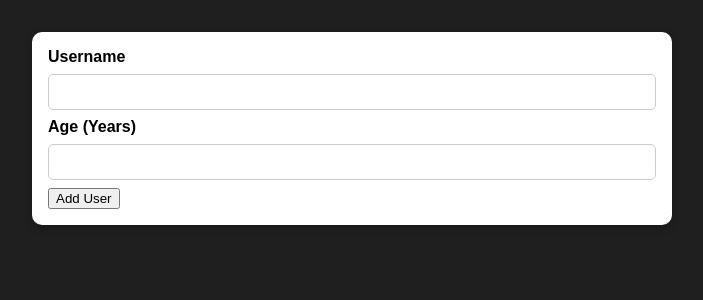
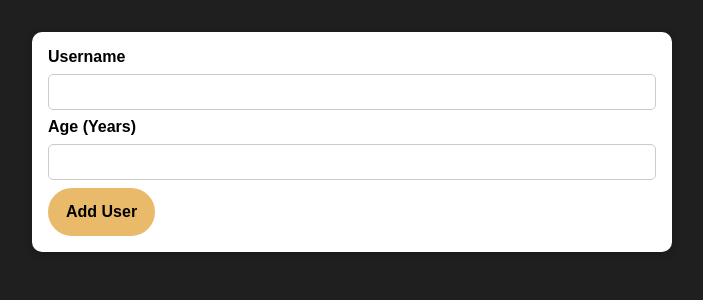
Before and after one commit to bognikk/REACT-add-user-app, a React (Create React App) app: page / in a window 1280 px wide. Shown: the top 300 px of the page, without its empty margins (288-991 px from the left). Built offline with nearby package versions, Linux system fonts and the light colour scheme.

Commit message:
reusable button comp

```diff
--- /dev/null
+++ b/src/components/UI/Button.jsx
@@ -0,0 +1,17 @@
+import React from "react";
+
+import classes from "./Button.module.scss";
+
+const Button = ({ typeProp, onClickProp, children }) => {
+	return (
+		<button
+			className={classes.button}
+			type={typeProp || "button"}
+			onClick={onClickProp}
+		>
+			{children}
+		</button>
+	);
+};
+
+export default Button;
--- /dev/null
+++ b/src/components/UI/Button.module.scss
@@ -0,0 +1,31 @@
+.button {
+	display: inline-block;
+	width: 100%;
+	padding: 0.8rem 1rem;
+	border: 2px solid #eaba6b;
+	border-radius: 30px;
+	color: #000;
+	font: inherit;
+	font-weight: 700;
+	text-decoration: none;
+	background-color: #eaba6b;
+	cursor: pointer;
+
+	@media (min-width: 768px) {
+		width: auto;
+	}
+
+	&:hover,
+	&:active,
+	&:focus {
+		color: #eaba6b;
+		border-color: #eaba6b;
+		background-color: #0075a2;
+		outline-color: #eaba6b;
+	}
+
+	&:focus {
+		outline: 2px solid webkit-focus-ring-color;
+		outline-offset: -2px;
+	}
+}
--- a/src/components/Users/AddUser.jsx
+++ b/src/components/Users/AddUser.jsx
@@ -1,6 +1,7 @@
 import React from "react";
 
 import Card from "../UI/Card";
+import Button from "../UI/Button";
 
 import classes from "./AddUser.module.scss";
 
@@ -16,7 +17,7 @@ const AddUser = (props) => {
 				<input type="text" id="username" />
 				<label htmlFor="age">Age (Years)</label>
 				<input type="text" id="age" />
-				<button type="submit">Add User</button>
+				<Button type="submit">Add User</Button>
 			</form>
 		</Card>
 	);
```
